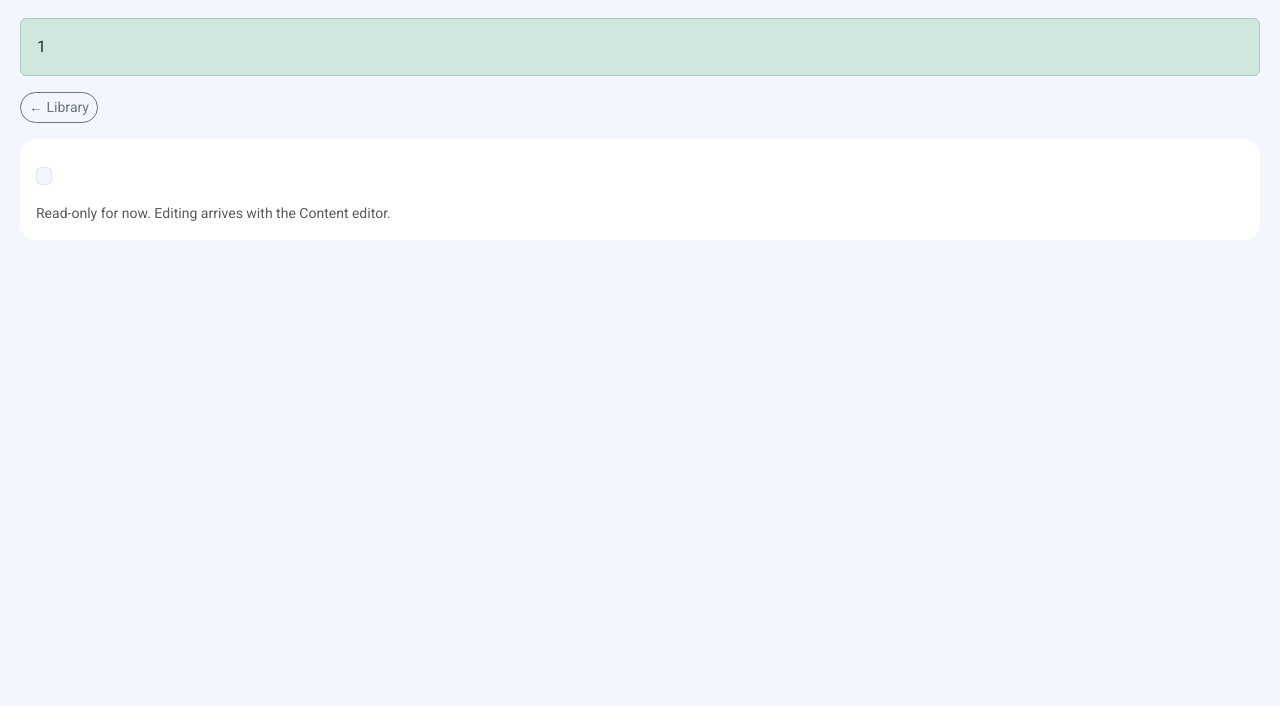
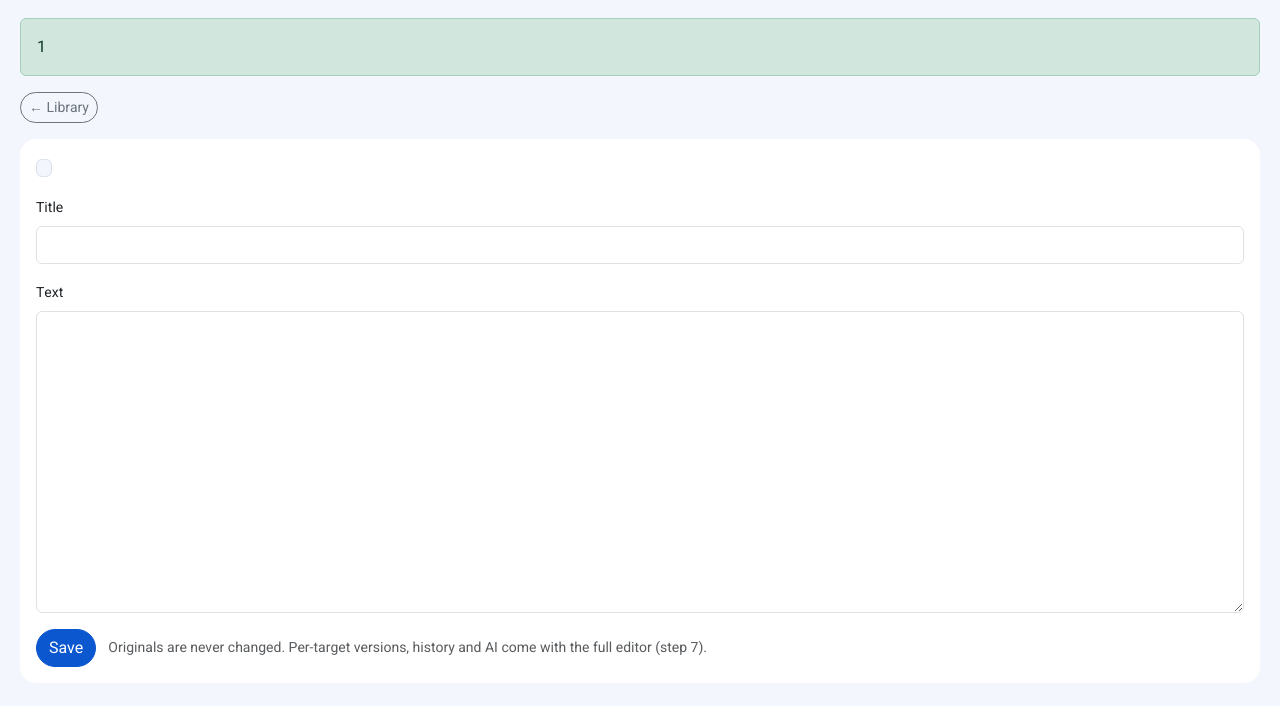
Before and after one commit to javiervidani/domina-creator, a Laravel app: template resources/views/content.blade.php in a window 1280 px wide. Shown: the part 57-763 px from the top of the page. Run offline with Laravel 12, Linux system fonts and the light colour scheme; the visitor is signed in with stand-in values (Sample User, id 1); the template is opened without the code that fills it: most values are stand-ins (such as "Sample title", 1, 10 or a date in 2020); data that the repository does not hold is empty.

Commit message:
Step 6: content page is a minimal editor (title and text) so Combine opens something editable
Co-Authored-By: Claude Sonnet 5.5 <noreply@anthropic.com>
Claude-Session: https://claude.ai/code/session_01U1JX9Lf3iQLs1xT4wbuWD5

```diff
--- a/resources/views/content.blade.php
+++ b/resources/views/content.blade.php
@@ -2,15 +2,21 @@
 @section('title', $content->title)
 @section('content')
 <a href="{{ route('library') }}" class="btn btn-sm btn-outline-secondary rounded-pill mb-3">← Library</a>
-<div class="card mb-3"><div class="card-body">
-    <h1 class="h4" dir="auto">{{ $content->title }}</h1>
-    <div class="mb-3"><span class="cid">{{ $content->platformId() }}</span>
-        @if ($content->source_changed)<span class="pill warn">Source changed</span>@endif
-        @if ($content->status === 'draft')<span class="pill blue">Draft</span>@endif
-        @foreach ($content->tags as $tag)<span class="pill blue">{{ $tag->name }}</span>@endforeach</div>
-    <div style="white-space:pre-wrap" dir="auto">{{ $content->master_text }}</div>
-    <div class="small text-muted mt-3">Read-only for now. Editing arrives with the Content editor.</div>
-</div></div>
+<form method="post" action="{{ route('content.update', $content) }}" class="card mb-3">
+    @csrf @method('PATCH')
+    <div class="card-body">
+        <div class="mb-3"><span class="cid">{{ $content->platformId() }}</span>
+            @if ($content->source_changed)<span class="pill warn">Source changed</span>@endif
+            @if ($content->status === 'draft')<span class="pill blue">Draft</span>@endif
+            @foreach ($content->tags as $tag)<span class="pill blue">{{ $tag->name }}</span>@endforeach</div>
+        <label class="form-label small">Title</label>
+        <input name="title" class="form-control mb-3" dir="auto" value="{{ old('title', $content->title) }}" required>
+        <label class="form-label small">Text</label>
+        <textarea name="master_text" class="form-control mb-3" rows="12" dir="auto" required>{{ old('master_text', $content->master_text) }}</textarea>
+        <button class="btn btn-primary rounded-pill">Save</button>
+        <span class="small text-muted ms-2">Originals are never changed. Per-target versions, history and AI come with the full editor (step 7).</span>
+    </div>
+</form>
 
 @if ($content->parts->isNotEmpty())
 <h2 class="h5">Parts</h2>
--- a/routes/web.php
+++ b/routes/web.php
@@ -40,6 +40,7 @@ Route::middleware(['auth', 'tenant'])->group(function () {
     Route::post('library/combine', [LibraryBulkController::class, 'combine'])->name('library.combine');
     Route::post('library/tag', [LibraryBulkController::class, 'tag'])->name('library.tag');
     Route::get('content/{content}', [ContentController::class, 'show'])->name('content.show');
+    Route::patch('content/{content}', [ContentController::class, 'update'])->name('content.update');
 
     Route::get('accounts', [AccountsController::class, 'index'])->name('accounts');
     Route::get('accounts/instagram/connect', [InstagramConnectController::class, 'redirect'])->name('accounts.instagram');
```
Also changed, not shown: app/Http/Controllers/ContentController.php (+11 -1 lines), docs/PROGRESS.md (+2 -1 lines), docs/missing/06-library.md (+2 -1 lines), docs/steps/06-library.md (+2 -1 lines).
